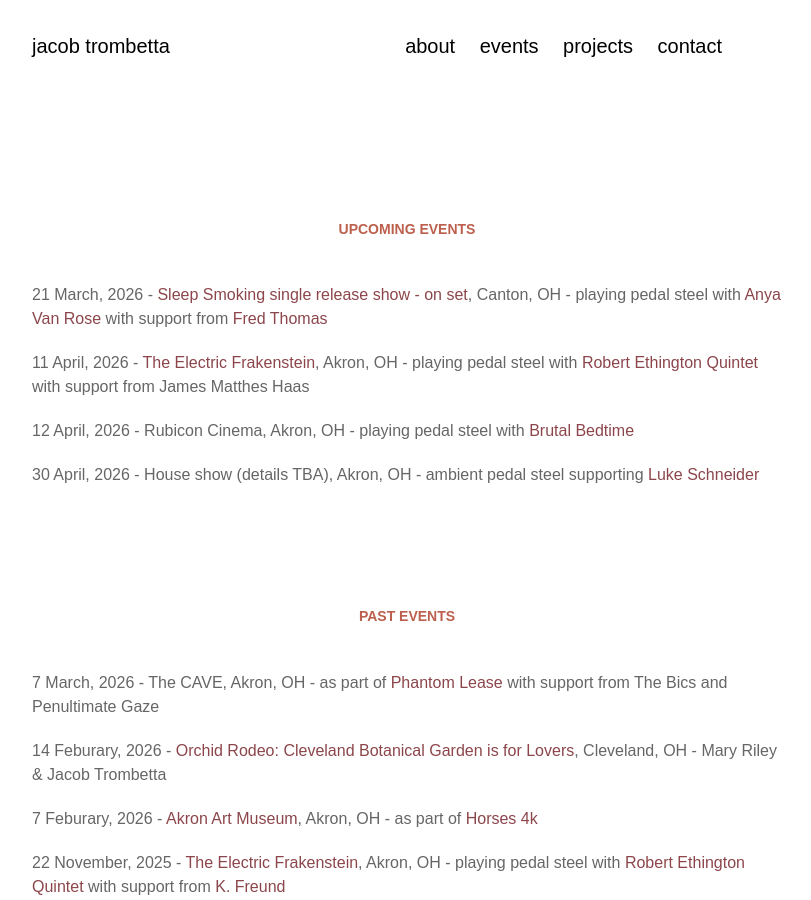
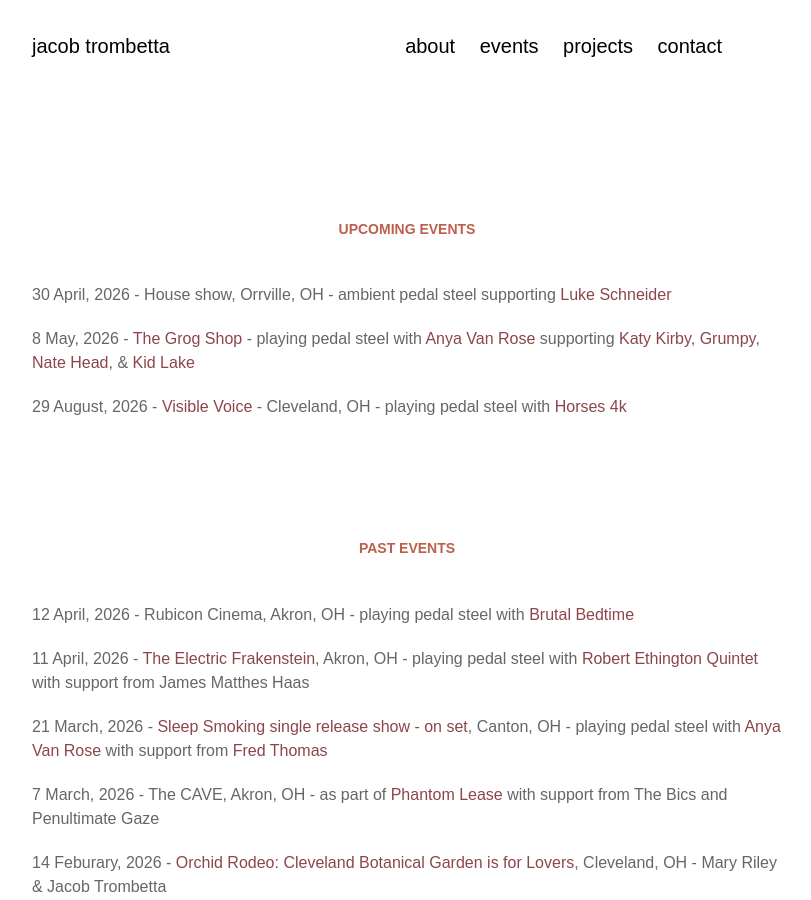
Before and after one commit to jacobtrombetta/jacobtrombetta.github.io, a Jekyll site: the page built from pages/events.md, in a window 1280 px wide and 900 px high. Shown: the whole window, without its empty margins (263-1074 px from the left). Built offline with Jekyll 4.4.1, drawn with Linux system fonts in a browser that asks for light colours; nearby versions of some CDN libraries; some web fonts are replaced.

Commit message:
update events

```diff
--- a/pages/events.md
+++ b/pages/events.md
@@ -5,15 +5,19 @@
 ---
 
 ### Upcoming events
-21 March, 2026 - [Sleep Smoking single release show - on set](https://www.facebook.com/events/1241491724223542?active_tab=about), Canton, OH - playing pedal steel with [Anya Van Rose](https://www.anyavanrose.com/) with support from [Fred Thomas](www.fredthomasmusic.bandcamp.com)
+30 April, 2026 - House show, Orrville, OH - ambient pedal steel supporting [Luke Schneider](https://lukeschneider.bandcamp.com/)
+
+8 May, 2026 - [The Grog Shop](https://grogshop.gs/tm-event/katy-kirby-with-grumpy-nate-head-kid-lake-anya-van-rose/) - playing pedal steel with [Anya Van Rose](https://www.anyavanrose.com/) supporting [Katy Kirby](https://katykirbyon.bandcamp.com/album/blue-raspberry-deluxe), [Grumpy](https://www.instagram.com/grumpyismyleastfavoriteband/), [Nate Head](https://www.instagram.com/verysillynate/), & [Kid Lake](https://www.instagram.com/kidlakellie/)
+
+29 August, 2026 - [Visible Voice](https://www.visiblevoicebooks.com/) - Cleveland, OH - playing pedal steel with [Horses 4k](https://www.horses4k.rodeo)
+
+### Past events
+12 April, 2026 - Rubicon Cinema, Akron, OH - playing pedal steel with [Brutal Bedtime](https://brutalbedtime.bandcamp.com/album/the-most-brutal-of-bedtimes)
 
 11 April, 2026 - [The Electric Frakenstein](https://www.instagram.com/the_electric_frankenstein/), Akron, OH - playing pedal steel with [Robert Ethington Quintet](https://www.robertethington.com/) with support from James Matthes Haas
 
-12 April, 2026 - Rubicon Cinema, Akron, OH - playing pedal steel with [Brutal Bedtime](https://brutalbedtime.bandcamp.com/album/the-most-brutal-of-bedtimes)
+21 March, 2026 - [Sleep Smoking single release show - on set](https://www.facebook.com/events/1241491724223542?active_tab=about), Canton, OH - playing pedal steel with [Anya Van Rose](https://www.anyavanrose.com/) with support from [Fred Thomas](www.fredthomasmusic.bandcamp.com)
 
-30 April, 2026 - House show (details TBA), Akron, OH - ambient pedal steel supporting [Luke Schneider](https://lukeschneider.bandcamp.com/)
-
-### Past events
 7 March, 2026 - The CAVE, Akron, OH - as part of [Phantom Lease](/projects/phantom_lease) with support from The Bics and Penultimate Gaze
 
 14 Feburary, 2026 - [Orchid Rodeo: Cleveland Botanical Garden is for Lovers](https://holdenfg.org/events/cleveland-botanical-garden/valentines-day/), Cleveland, OH - Mary Riley & Jacob Trombetta
```
